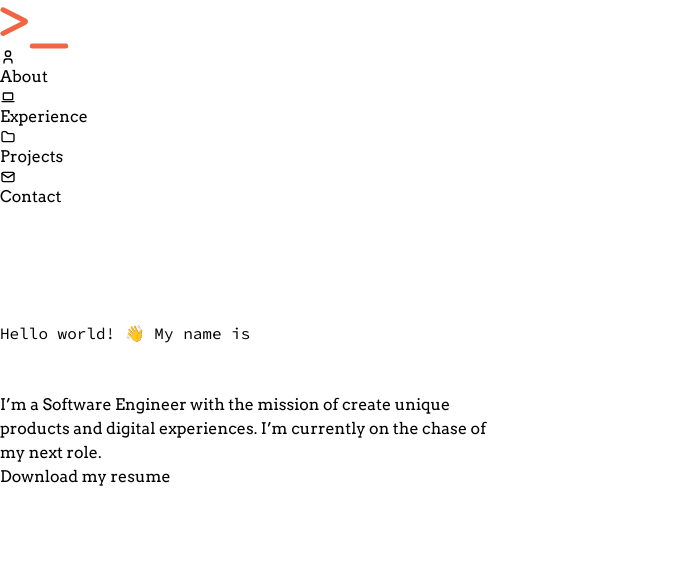
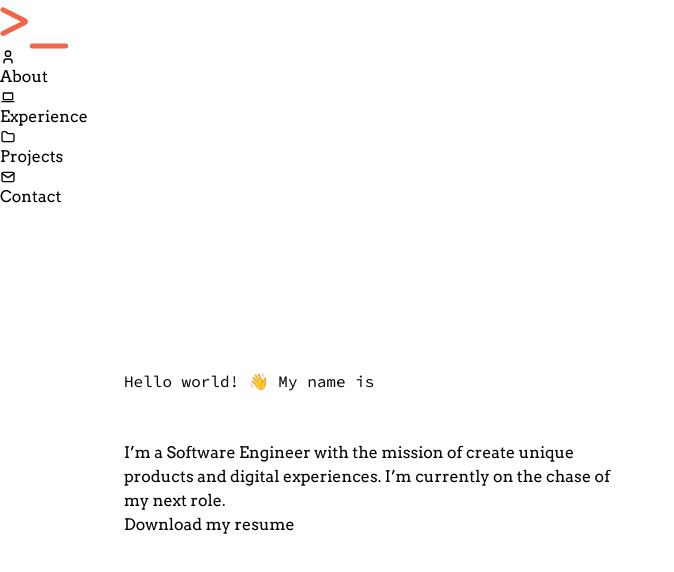
Before and after one commit to jhonnyfmartinez/portfolio-v1, a Next.js app: page / in a window 1280 px wide. Shown: the top 572 px of the page, without its empty margins (0-674 px from the left). Built offline with nearby package versions, Linux system fonts and the light colour scheme.

Commit message:
feat: general section container styles extracted

```diff
--- a/app/(sections)/Hero.tsx
+++ b/app/(sections)/Hero.tsx
@@ -2,7 +2,7 @@ import Button from '../components/Button';
 
 export default function Hero() {
   return (
-    <section className="hero-container">
+    <section className="section-container xl:px-[124px] xl:py-12 xl:gap-6">
       <pre className="text-accent">Hello world! 👋 My name is</pre>
       <h1 className="text-white hero-text">
         Jhonny Martinez
--- a/app/styles/utilities/containers.css
+++ b/app/styles/utilities/containers.css
@@ -1,3 +1,3 @@
-.hero-container {
+.section-container {
   @apply container flex flex-col px-[32px] py-[48px] gap-6 sm:px-[124px] sm:py-[120px] sm:gap-10 xl:px-[172px] xl:py-[160px] xl:gap-14;
 }
```
